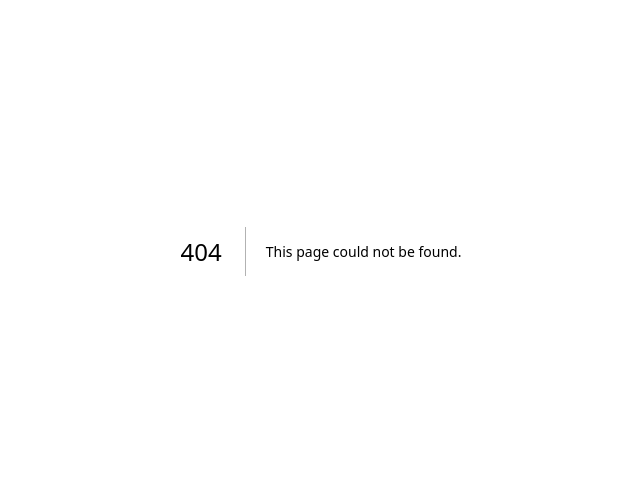
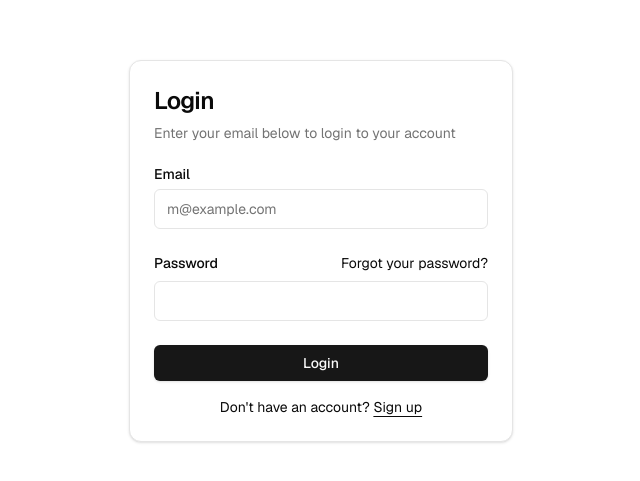
Before and after one commit to lajaykarim-debug/EgMarket, a Next.js app: page /auth/sign-in in a window 1280 px wide. Before the commit this address had no page. Shown: the part 149-630 px from the top of the page, without its empty margins (319-959 px from the left). Built offline with nearby package versions, Linux system fonts and the light colour scheme; no server answers.

Commit message:
feat(auth): add /auth/sign-in page using existing login form

```diff
--- /dev/null
+++ b/app/auth/sign-in/page.tsx
@@ -0,0 +1,11 @@
+import { LoginForm } from '@/components/login-form'
+
+export default function Page() {
+  return (
+    <div className="flex min-h-svh w-full items-center justify-center p-6 md:p-10">
+      <div className="w-full max-w-sm">
+        <LoginForm />
+      </div>
+    </div>
+  )
+}
```
